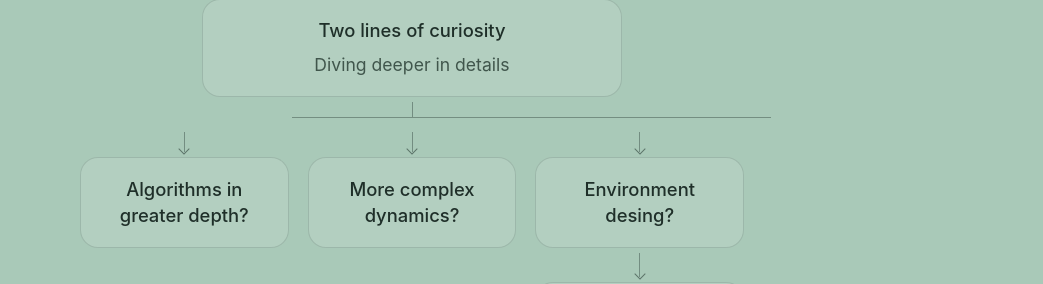
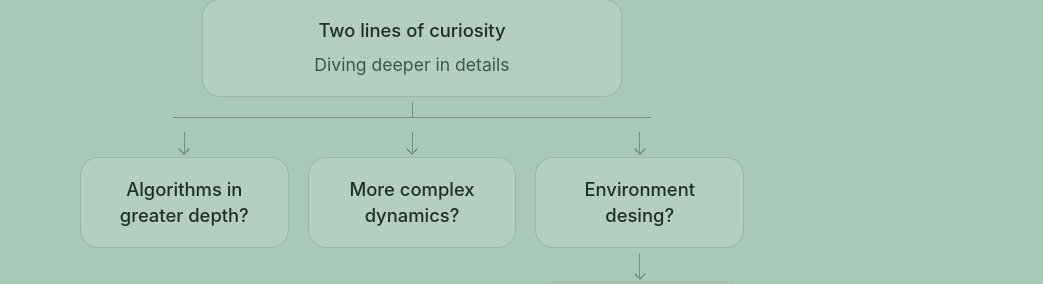
Before and after one commit to SepidehFouladzadeh/SepidehFouladzadeh.github.io, a Jekyll site: the page built from _posts/2026-07-15-RL-Control.md, in a window 1280 px wide. Shown: the part 1089-1373 px from the top of the page, without its empty margins (228-1271 px from the left). Built offline with Jekyll 4.4.1, drawn with Linux system fonts in a browser that asks for light colours.

Commit message:
middle branch

```diff
--- a/_layouts/exploration.html
+++ b/_layouts/exploration.html
@@ -234,11 +234,29 @@
        =================================== */
 
     .split-connector {
+    position: relative;
+    width: 72%;
+    height: 30px;
+    margin: 5px auto 0;
+    }
+
+    .split-horizontal {
+    position: absolute;
+    top: 15px;
+    left: 0;
+
+    width: 100%;
+    height: 1px;
+
+    background: rgba(31, 47, 41, 0.38);
+    }
+
+    /* .split-connector {
       position: relative;
       width: 72%;
       height: 30px;
       margin-top: 5px;
-    }
+    } */
 
     .split-connector::before {
       content: "";
@@ -252,7 +270,7 @@
       background: rgba(31, 47, 41, 0.38);
     }
 
-    .split-horizontal {
+    /* .split-horizontal {
       position: absolute;
       top: 15px;
       left: 25%;
@@ -261,7 +279,7 @@
       height: 1px;
 
       background: rgba(31, 47, 41, 0.38);
-    }
+    } */
 
     .flow-split {
       display: flex;
```
